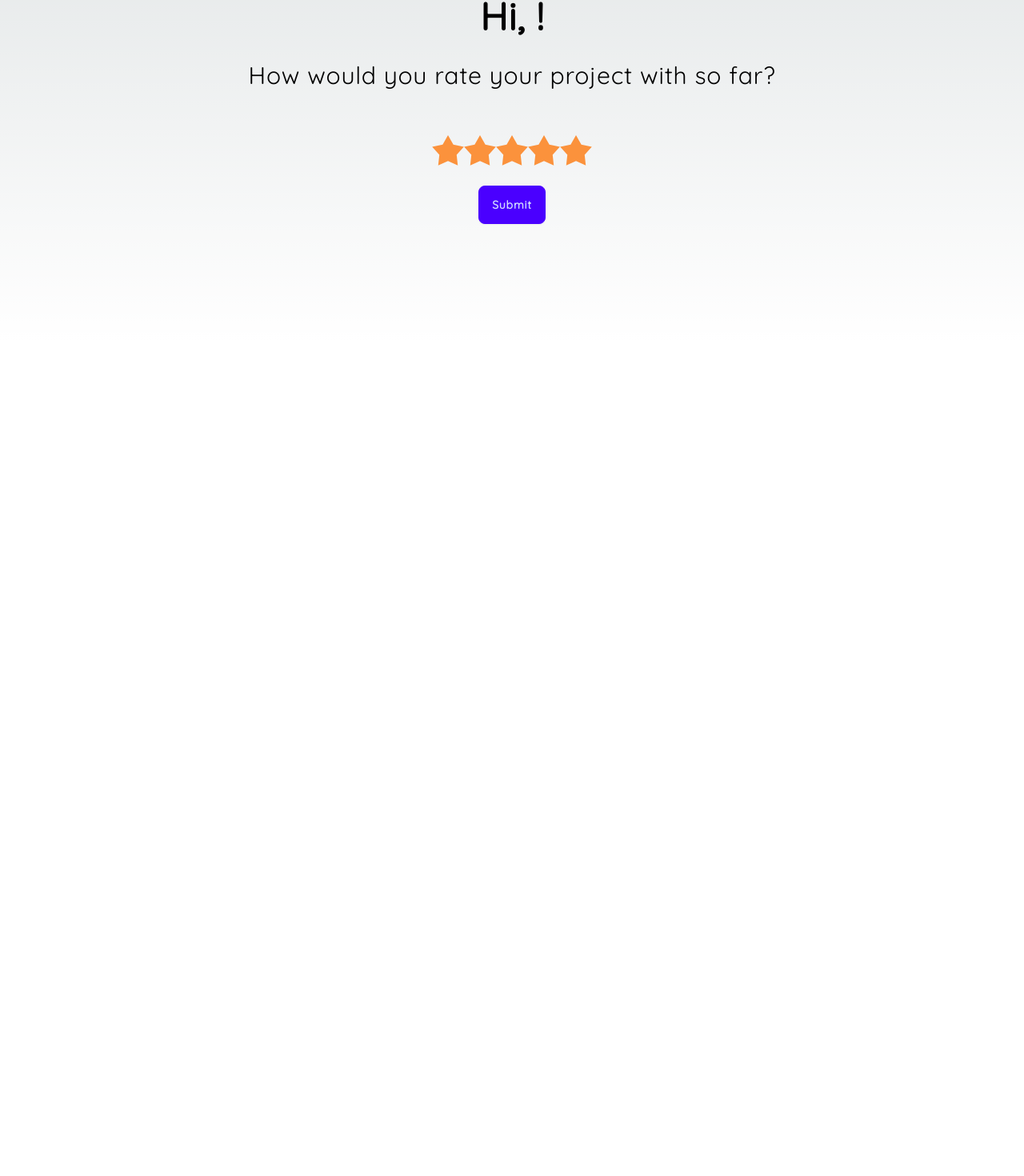
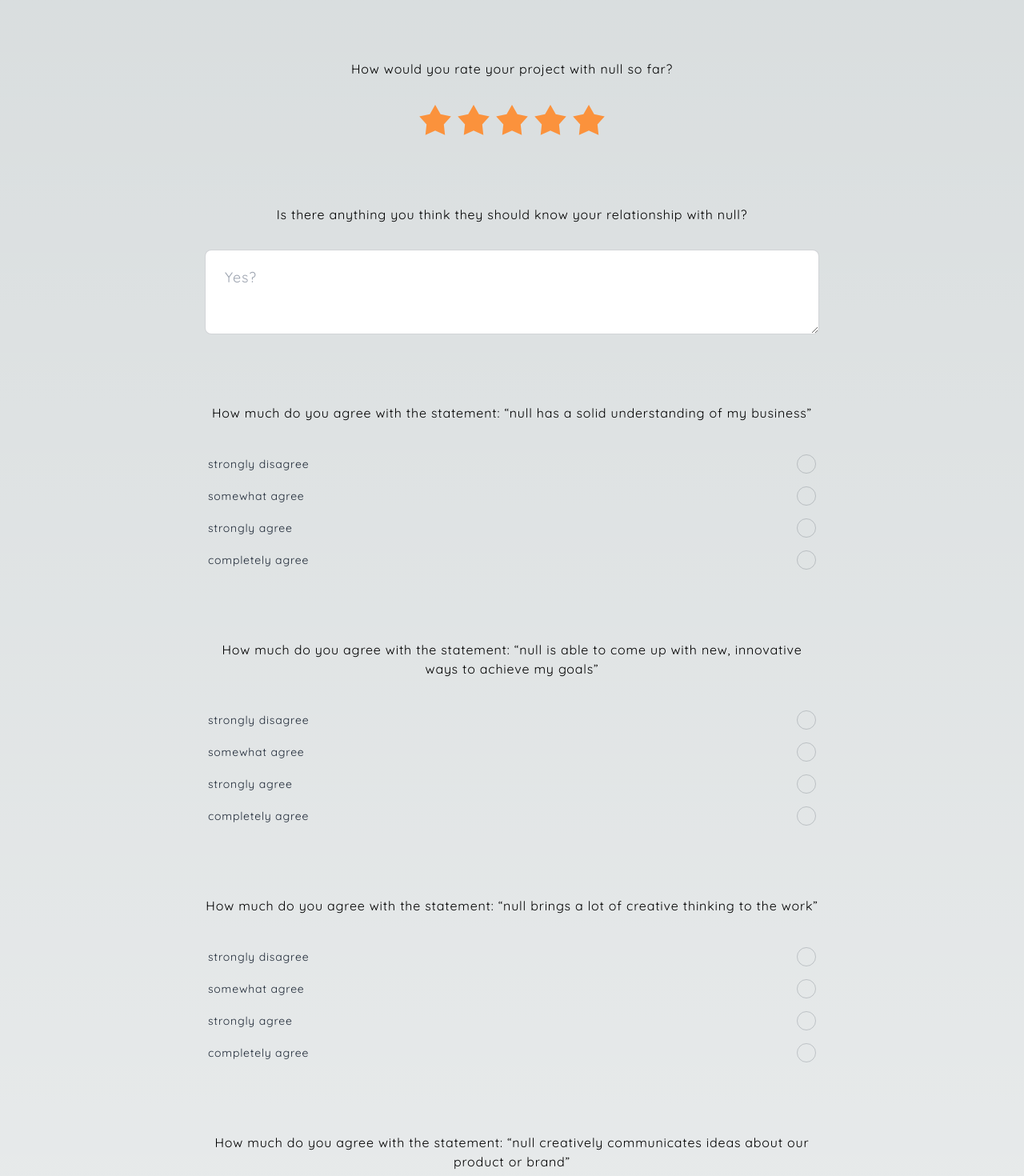
Before and after one commit to EVERYTHINGING/project-cabe-survey, a Next.js app: page / in a window 1280 px wide. Shown: the part 374-1844 px from the top of the page at 80% size. Before the commit the page ends 800 px from the top, so only its background shows below. Built offline with nearby package versions, Linux system fonts and the light colour scheme.

Commit message:
added suspense boundary

```diff
--- /dev/null
+++ b/app/components/openended.tsx
@@ -0,0 +1,3 @@
+export default function Openended(props: { name: string, placeholder: string }) {
+  return  <textarea name={props.name} placeholder={props.placeholder} className="textarea textarea-bordered textarea-lg w-full" ></textarea>
+}
--- /dev/null
+++ b/app/components/question.tsx
@@ -0,0 +1,3 @@
+export default function Question(props: {title: any}){
+    return <p className="mt-20 mb-8">{props.title}</p>
+}
--- /dev/null
+++ b/app/components/scale.tsx
@@ -0,0 +1,29 @@
+import { useState } from "react"
+
+export default function Scale(props: { name: string, options: string[] }) {
+  const [scaleAmount, setScaleAmount] = useState('');
+
+  function onOptionChange(e: React.ChangeEvent<HTMLInputElement>) {
+    setScaleAmount(e.target.value);
+  }
+
+  return (
+    <div className="my-6">
+        {props.options.map((option :string, i :number) => (
+            <div key={`${props.name}-${i}`}  className="form-control">
+                <label className="label cursor-pointer">
+                    <span className="label-text">{option}</span>
+                    <input
+                        type="radio"
+                        name={props.name}
+                        value={option}
+                        checked={scaleAmount === option}
+                        onChange={onOptionChange}
+                        className="radio checked:bg-blue-500"
+                    />
+                </label>
+            </div>
+        ))}
+    </div>
+  )
+}
--- a/app/components/stars.tsx
+++ b/app/components/stars.tsx
@@ -8,7 +8,7 @@ export default function Stars(props: {num: number, name: string, default: string
   }
 
   return (
-    <div className="my-6 rating rating-lg">
+    <div className="rating rating-lg">
       {Array(props.num).fill(1).map((el, i) => (
         <input
           key={i+1}
@@ -17,7 +17,7 @@ export default function Stars(props: {num: number, name: string, default: string
           value={(i+1).toString()}
           checked={rating === (i+1).toString()}
           onChange={onOptionChange}
-          className="mask mask-star-2 bg-orange-400"
+          className="mask mask-star-2 bg-orange-400 mx-1"
         />
       ))}
 
--- a/app/components/survey.tsx
+++ b/app/components/survey.tsx
@@ -3,6 +3,9 @@
 import { useSearchParams } from 'next/navigation'
 import { FormEvent, useState } from 'react'
 import Stars from './stars';
+import Scale from './scale';
+import Question from './question';
+import Openended from './openended';
 
 export default function Survey() {
     const [submitted, setSubmitted] = useState(false);
@@ -23,7 +26,6 @@ export default function Survey() {
             ...Object.fromEntries(formData)
         }
 
-
         const response = await fetch('http://localhost:8055/flows/trigger/a4d3386d-8b9f-45cb-b623-01012c6ce83a', {
             method: 'POST',
             headers: {'Content-Type': 'application/json'},
@@ -38,10 +40,49 @@ export default function Survey() {
                 <div>
                     <img className='inline-block' src="https://fonts.gstatic.com/s/e/notoemoji/latest/1f917/512.gif" alt="😊" width="256" height="256" />
                     <h1 className="my-8 text-5xl font-bold">Hi, {firstName} {lastName} !</h1>
-                    <h2 className="my-8 text-3xl">How would you rate your project with {agencyName} so far?</h2>
                     <form onSubmit={onSubmit}>
-                        <Stars name='rating' num={5} default='5' />
-                        <div>
+                        <Question title={`How would you rate your project with ${agencyName} so far?`} />
+                        <Stars name='stars1' num={5} default='5' />
+
+                        <Question title={`Is there anything you think they should know your relationship with ${agencyName}?`} />
+                        <Openended name='openended1' placeholder='Yes?' />
+
+                        <Question title={`How much do you agree with the statement: “${agencyName} has a solid understanding of my business”`} />
+                        <Scale options={['strongly disagree', 'somewhat agree', 'strongly agree', 'completely agree']} name='agree1' />
+
+                        <Question title={`How much do you agree with the statement: “${agencyName} is able to come up with new, innovative ways to achieve my goals”`} />
+                        <Scale options={['strongly disagree', 'somewhat agree', 'strongly agree', 'completely agree']} name='agree2' />
+
+                        <Question title={`How much do you agree with the statement: “${agencyName} brings a lot of creative thinking to the work”`} />
+                        <Scale options={['strongly disagree', 'somewhat agree', 'strongly agree', 'completely agree']} name='agree3' />
+
+                        <Question title={`How much do you agree with the statement: “${agencyName} creatively communicates ideas about our product or brand”`} />
+                        <Scale options={['strongly disagree', 'somewhat agree', 'strongly agree', 'completely agree']} name='agree4' />
+
+                        <Question title={`How much do you agree with the statement: “${agencyName} consistently brings me new ideas about my business”`} />
+                        <Scale options={['strongly disagree', 'somewhat agree', 'strongly agree', 'completely agree']} name='agree5' />
+
+                        <Question title={`How much do you agree with the statement: “${agencyName} consistently does research into our consumes, category and competitors”`} />
+                        <Scale options={['strongly disagree', 'somewhat agree', 'strongly agree', 'completely agree']} name='agree6' />
+
+                        <Question title={`How much do you agree with the statement: “${agencyName} is good at listening to and incorporating our feedback”`} />
+                        <Scale options={['strongly disagree', 'somewhat agree', 'strongly agree', 'completely agree']} name='agree7' />
+
+                        <Question title={`How much do you agree with the statement: “${agencyName} always gets back to us in a timely and organized way when we have a specific need or request.”`} />
+                        <Scale options={['strongly disagree', 'somewhat agree', 'strongly agree', 'completely agree']} name='agree8' />
+
+                        <Question title={<>{`How likely are you to recommend ${agencyName} to a colleague?`} <br/>{`1 [not at all likely] - 10 [completely likely]`}</>} />
+                        <Stars name='stars2' num={10} default='10' />
+
+                        <Question title={`If you had to choose today, how likely would you be to continue working with ${agencyName}`} />
+                        <Scale options={['not at all likely', 'somewhat likely', 'very likely', 'completely likely']} name='likely1' />
+
+                        <Question title={`What is the best thing that ${agencyName} has done in the last few weeks?`} />
+                        <Openended name='openended2' placeholder='Yes?' />
+
+                        <Question title={`What is one thing you want ${agencyName} to change about how they engage with you?`} />
+                        <Openended name='openended3' placeholder='Yes?' />
+                        <div className='my-8'>
                             <button className="btn btn-primary" type="submit">Submit</button>
                         </div>
                     </form>
--- a/app/page.tsx
+++ b/app/page.tsx
@@ -1,6 +1,7 @@
 import Image from "next/image";
 import Survey from "./components/survey";
 import { Quicksand } from 'next/font/google'
+import { Suspense } from "react";
 
 // If loading a variable font, you don't need to specify the font weight
 const font = Quicksand({ subsets: ['latin'], weight: ['400'] })
@@ -8,8 +9,10 @@ const font = Quicksand({ subsets: ['latin'], weight: ['400'] })
 export default function Home() {
   return (
     <main className="flex min-h-screen flex-col items-center justify-center p-24 tracking-wider">
-      <div className={font.className}>
-        <Survey />
+      <div className={font.className + ' max-w-screen-md'}>
+        <Suspense>
+          <Survey />
+        </Suspense>
       </div>
     </main>
   );
```
